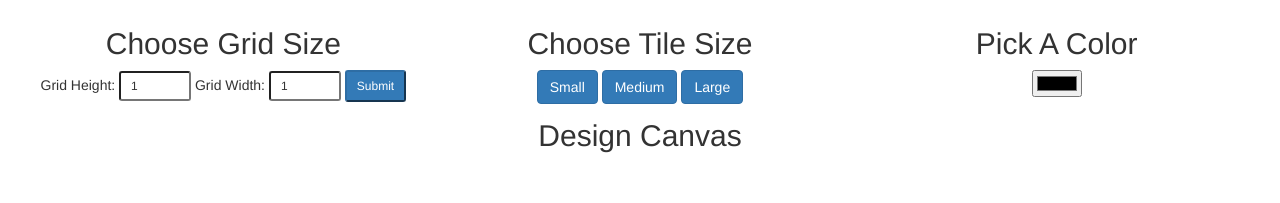
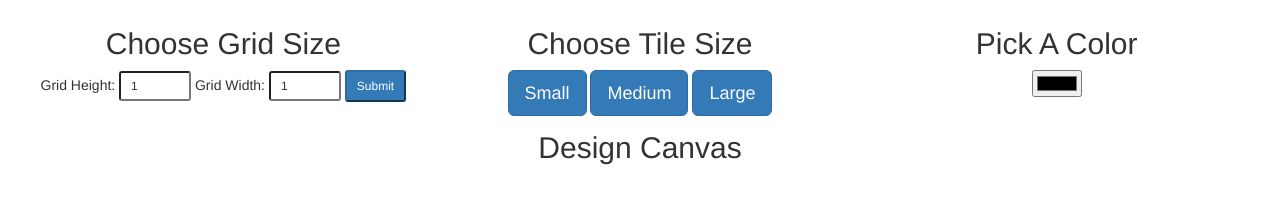
Before and after one commit to taylorputorti/colorgrid, a plain HTML site: page index.html in a window 1280 px wide. Shown: the part 267-470 px from the top of the page. Drawn offline with nearby package versions, Linux system fonts and the light colour scheme.

Commit message:
changed buttons back

```diff
--- a/index.html
+++ b/index.html
@@ -31,9 +31,9 @@
   </div>
     <div class="col-lg-4 col-md-6 col-sm-12">
       <h2>Choose Tile Size</h2>
-      <button type="button" class="btn btn-md btn-primary" id="small">Small</button>
-      <button type="button" class="btn btn-md btn-primary" id="medium">Medium</button>
-      <button type="button" class="btn btn-md btn-primary" id="large">Large</button>
+      <button type="button" class="btn btn-lg btn-primary" id="small">Small</button>
+      <button type="button" class="btn btn-lg btn-primary" id="medium">Medium</button>
+      <button type="button" class="btn btn-lg btn-primary" id="large">Large</button>
     </div>
 
     <div class="col-lg-4 col-md-6 col-sm-12">
```
